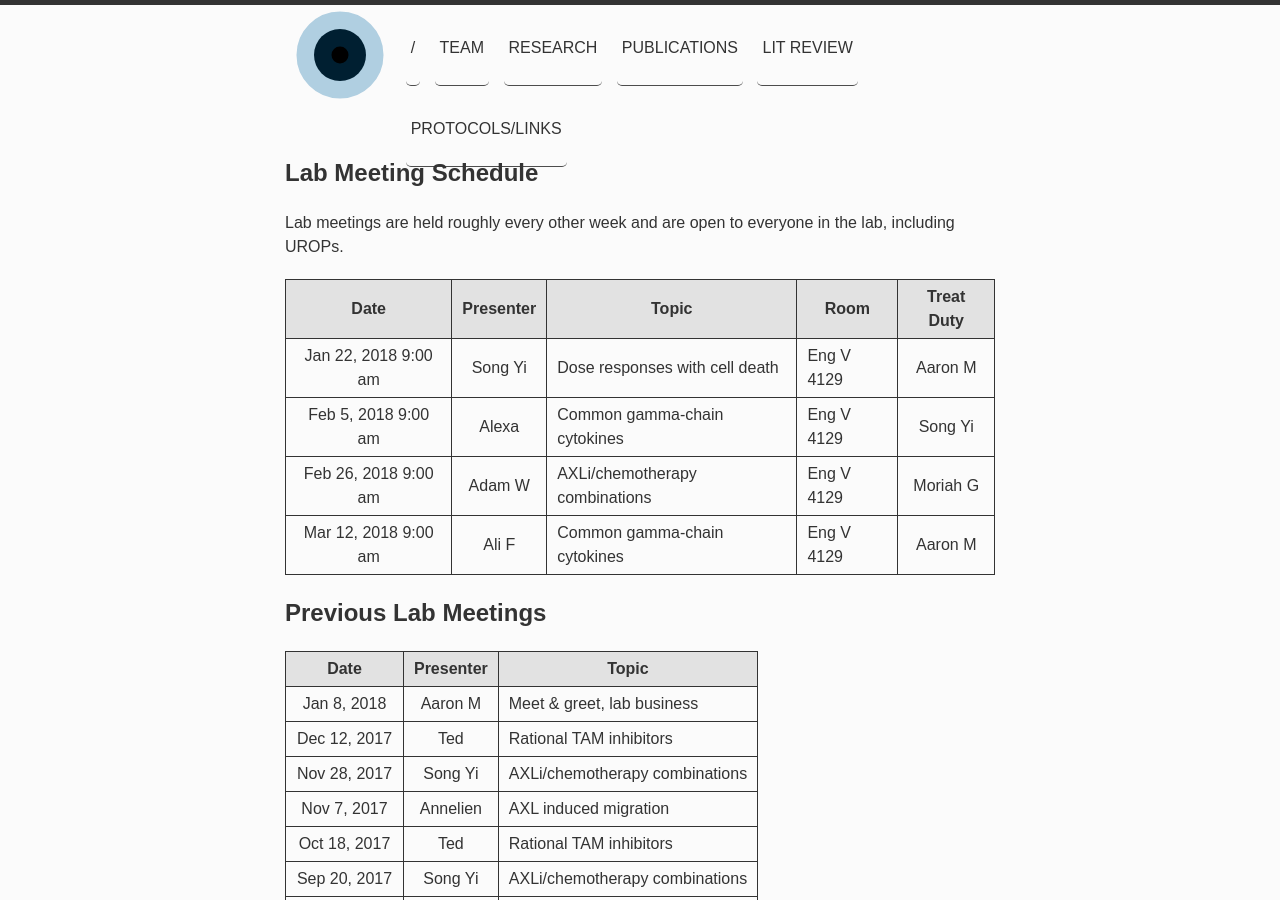
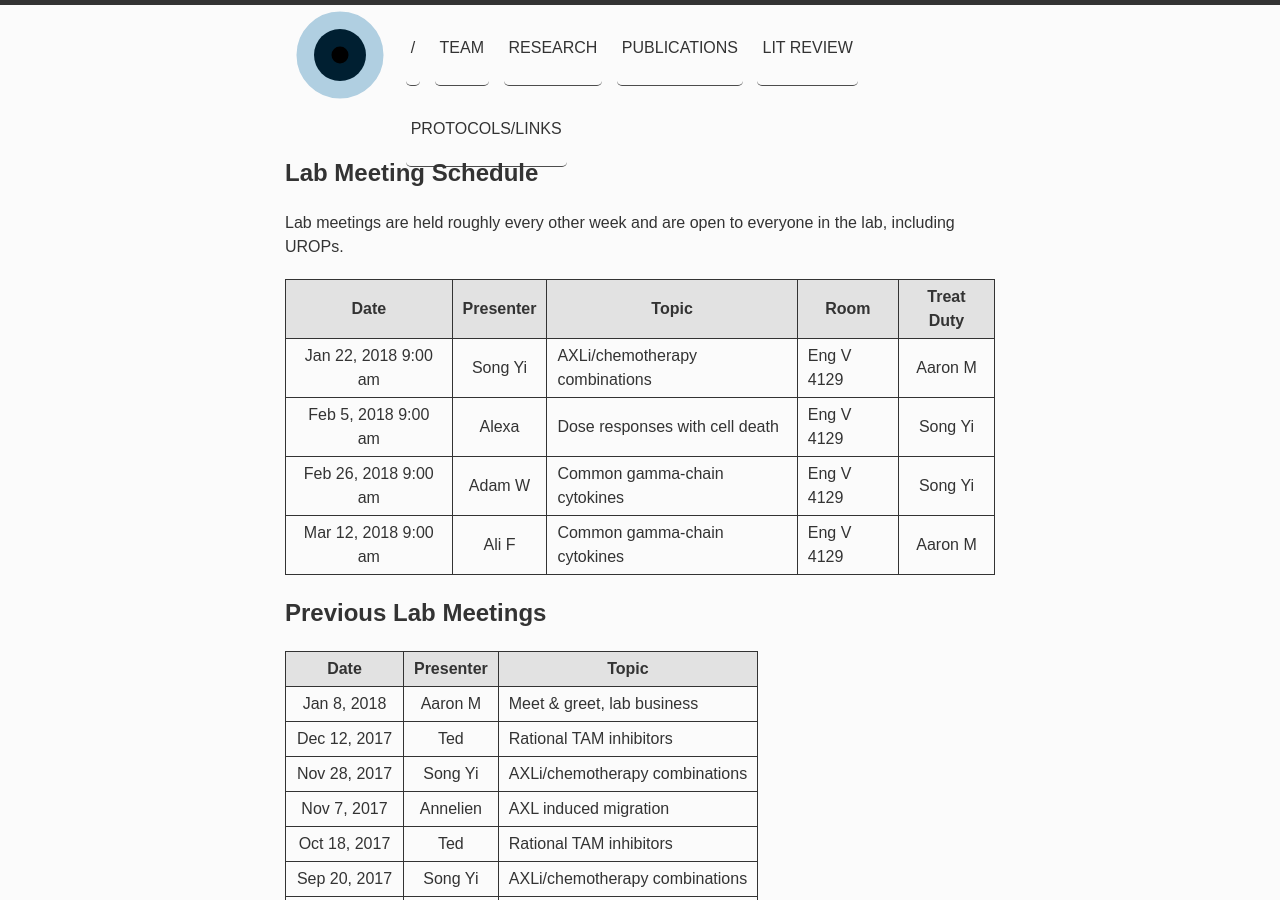
Before and after one commit to meyer-lab/asmlab.org, a Jekyll site: the page built from team/lab_meeting.md, in a window 1280 px wide and 900 px high. Built offline with Jekyll 4.4.1, drawn with Linux system fonts in a browser that asks for light colours; some web fonts are replaced.

Commit message:
Update meetings.yml

```diff
--- a/_data/meetings.yml
+++ b/_data/meetings.yml
@@ -101,21 +101,21 @@
 
 - date: 2018-01-22 9:00:00
   presenter: Song Yi
-  topic: Dose responses with cell death
+  topic: AXLi/chemotherapy combinations
   room: Eng V 4129
   treats: Aaron M
 
 - date: 2018-02-05 9:00:00
   presenter: Alexa
-  topic: Common gamma-chain cytokines
+  topic: Dose responses with cell death
   room: Eng V 4129
   treats: Song Yi
 
 - date: 2018-02-26 9:00:00
   presenter: Adam W
-  topic: AXLi/chemotherapy combinations
+  topic: Common gamma-chain cytokines
   room: Eng V 4129
-  treats: Moriah G
+  treats: Song Yi
 
 - date: 2018-03-12 9:00:00
   presenter: Ali F
```
